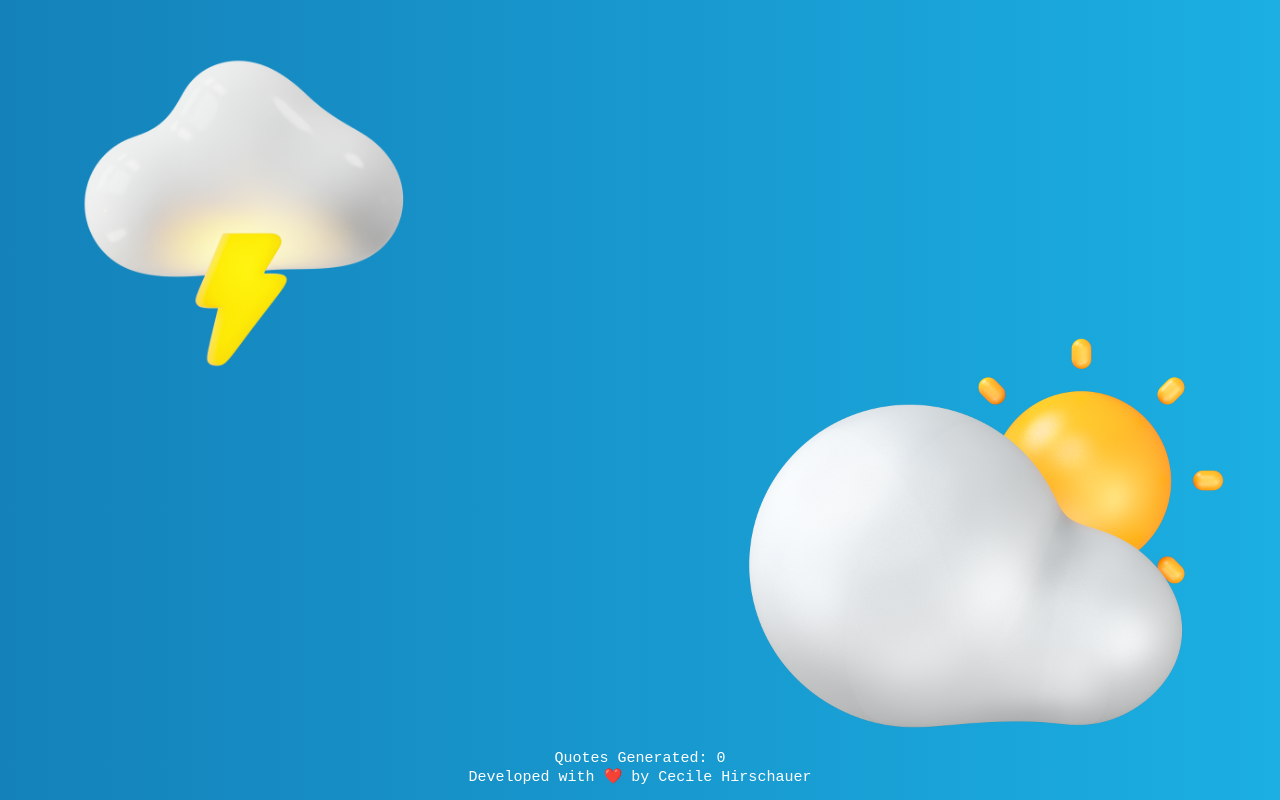
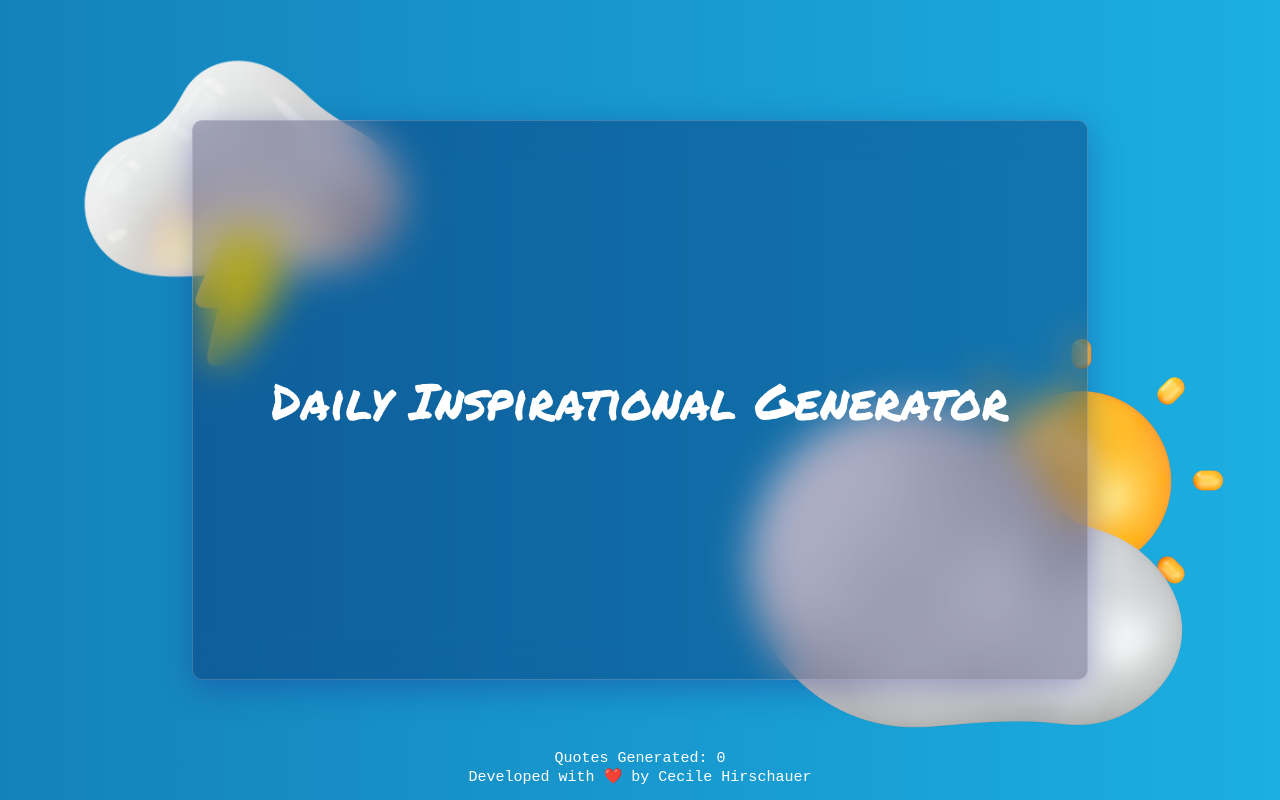
Before and after one commit to Cecile-Hirschauer/inspirational-quotes-generator, a Next.js app: page / in a window 1280 px wide. Built offline with nearby package versions, Linux system fonts and the light colour scheme.

Commit message:
Create quotes generator modal with Materiel UI and https://hype4.academy/tools/glassmorphism-generator

```diff
--- a/components/QuoteGenerator/QuoteGeneratorElements.tsx
+++ b/components/QuoteGenerator/QuoteGeneratorElements.tsx
@@ -28,6 +28,10 @@ export const BackgroundImage1 = styled(Image)
       margin-top: -70px;
     `;
 
+
+
+
+/* Background images */
 export const BackgroundImage2 = styled(Image)
     `position: fixed;
       z-index: 1;
@@ -47,6 +51,8 @@ export const FooterContainer = styled.div
       z-index: 999999;
     `;
 
+
+/* Footer */
 export const FooterLink = styled(Link)
     `color: white;
       text-decoration: none;
@@ -56,3 +62,99 @@ export const FooterLink = styled(Link)
 export const RedSpan = styled.span
     `color: red;
     `;
+
+export const QuoteGeneratorContainer = styled.div
+    `min-font-size: 350px;
+      min-width: 350px;
+      height: 70vh;
+      width: 70vw;
+      border: 2px solid #ffffff22;
+      border-radius: 15px;
+      top: 50%;
+      left: 50%;
+      transform: translate(-50%, -50%);
+      position: absolute;
+      z-index: 2;
+
+      background: rgba(0, 0, 70, 0.3);
+      box-shadow: 0 8px 32px 0 rgba(31, 38, 135, 0.37);
+      backdrop-filter: blur(20px);
+      -webkit-backdrop-filter: blur(20px);
+      border-radius: 10px;
+      border: 1px solid rgba(255, 255, 255, 0.18);
+    `;
+
+export const QuoteGeneratorInnerContainer = styled.div
+    ` top: 50%;
+      left: 50%;
+      transform: translate(-50%,-50%);
+      position: absolute;
+      width: 100%;
+    `;
+
+export const QuoteGeneratorTitle = styled.div`
+    font-family: 'Permanent Marker', cursive;
+    font-size: 50px;
+    text-align: center;
+    color: white;
+    padding: 0px 20px 0px 20px;
+    position: relative;
+    /* media query */
+    @media only screen and (max-width: 600px) {
+        font-size: 30px;
+    }
+`;
+
+export const QuoteGeneratorSubTitle = styled.div`
+    color: white;
+    font-family: 'Caveat', cursive;
+    font-size: 35px;
+    position: relative;
+    width: 100%;
+    text-align: center;
+    padding: 0px 20px 0px 20px;
+    @media only screen and (max-width: 600px) {
+        font-size: 25px;
+    }
+`;
+
+export const GenerateQuoteButton = styled.div`
+    height: 100px;
+    width: 300px;
+    border: 2px solid darkgrey;
+    border-radius: 20px;
+
+    margin-top: 20px;
+    position: relative;
+    transition: 0.2s all ease-in-out;
+    cursor: pointer;
+    top: 20px;
+    margin: auto;
+    transform-origin: center;
+
+    background: rgba( 0, 0, 70, 0.3 );
+    box-shadow: 0 8px 32px 0 rgba( 31, 38, 135, 0.37 );
+    backdrop-filter: blur( 20px );
+    -webkit-backdrop-filter: blur( 20px );
+    border-radius: 10px;
+    border: 1px solid rgba( 255, 255, 255, 0.18 );
+    &:hover {
+        filter: brightness(3);
+        transition: 0.2s all ease-in-out;
+        transform: scale(1.1);
+
+        transform-origin: center;
+    }
+`;
+
+export const GenerateQuoteButtonText = styled.div`
+    color: white;
+    font-family: 'Caveat', cursive;
+    font-size: 35px;
+    left: 50%;
+    top: 50%;
+    transform: translate(-50%,-50%);
+    position: absolute;
+    width: 100%;
+    text-align: center;
+`;
--- a/package.json
+++ b/package.json
@@ -9,6 +9,9 @@
     "lint": "next lint"
   },
   "dependencies": {
+    "@emotion/react": "^11.11.1",
+    "@emotion/styled": "^11.11.0",
+    "@mui/material": "^5.14.11",
     "@next/font": "13.5.3",
     "@types/node": "20.8.0",
     "@types/react": "18.2.23",
--- a/pages/index.tsx
+++ b/pages/index.tsx
@@ -2,11 +2,25 @@ import Head from 'next/head'
 import {
     GradientBackgroundContainer,
     BackgroundImage1,
-    BackgroundImage2, FooterContainer, FooterLink, RedSpan
+    BackgroundImage2,
+    FooterContainer,
+    FooterLink,
+    RedSpan,
+    QuoteGeneratorContainer,
+    QuoteGeneratorInnerContainer,
+    QuoteGeneratorTitle, GenerateQuoteButtonText
 } from "@/components/QuoteGenerator/QuoteGeneratorElements";
 import Clouds1 from '../assets/cloud-and-thunder.png';
 import Clouds2 from '../assets/cloudy-weather.png';
-import {useState} from "react";
+import React, {useState} from "react";
+
+function Qotegeneratorsubtitle(props: { children: ReactNode }) {
+    return null;
+}
+
+function QuoteGeneratorButton(props: { children: ReactNode }) {
+    return null;
+}
 
 export default function Home() {
     const [numberOfQuotes, setNumberOfQuotes] = useState<number | null>(0);
@@ -32,6 +46,33 @@ export default function Home() {
                 />
             </GradientBackgroundContainer>
 
+            {/*Quote Generator Modal Pop-up*/}
+            {/* <QuoteGeneratorModal /> */}
+
+            {/* Quote Generator */}
+            <QuoteGeneratorContainer>
+                <QuoteGeneratorInnerContainer>
+                    <QuoteGeneratorTitle>
+                        Daily Inspirational Generator
+                    </QuoteGeneratorTitle>
+                    <Qotegeneratorsubtitle>
+                        Loading for a splash of inspiration ?
+                        Generate a quote cerd with a random provided by
+                        <FooterLink href={'https://zenquotes.io/'}
+                                    target='_blank'
+                                    rel='noopener noreferrer'
+                        >
+                            ZenQuotes API
+                        </FooterLink>
+                    </Qotegeneratorsubtitle>
+                    <QuoteGeneratorButton >
+                        <GenerateQuoteButtonText>
+                            Make a quote
+                        </GenerateQuoteButtonText>
+                    </QuoteGeneratorButton>
+                </QuoteGeneratorInnerContainer>
+            </QuoteGeneratorContainer>
+
             <FooterContainer>
                 <>
                     Quotes Generated: {numberOfQuotes}
```
Also changed, not shown: 1 other file (tests, documents, lock files or other folders). Lines whose indentation alone changed are shown as unchanged.
